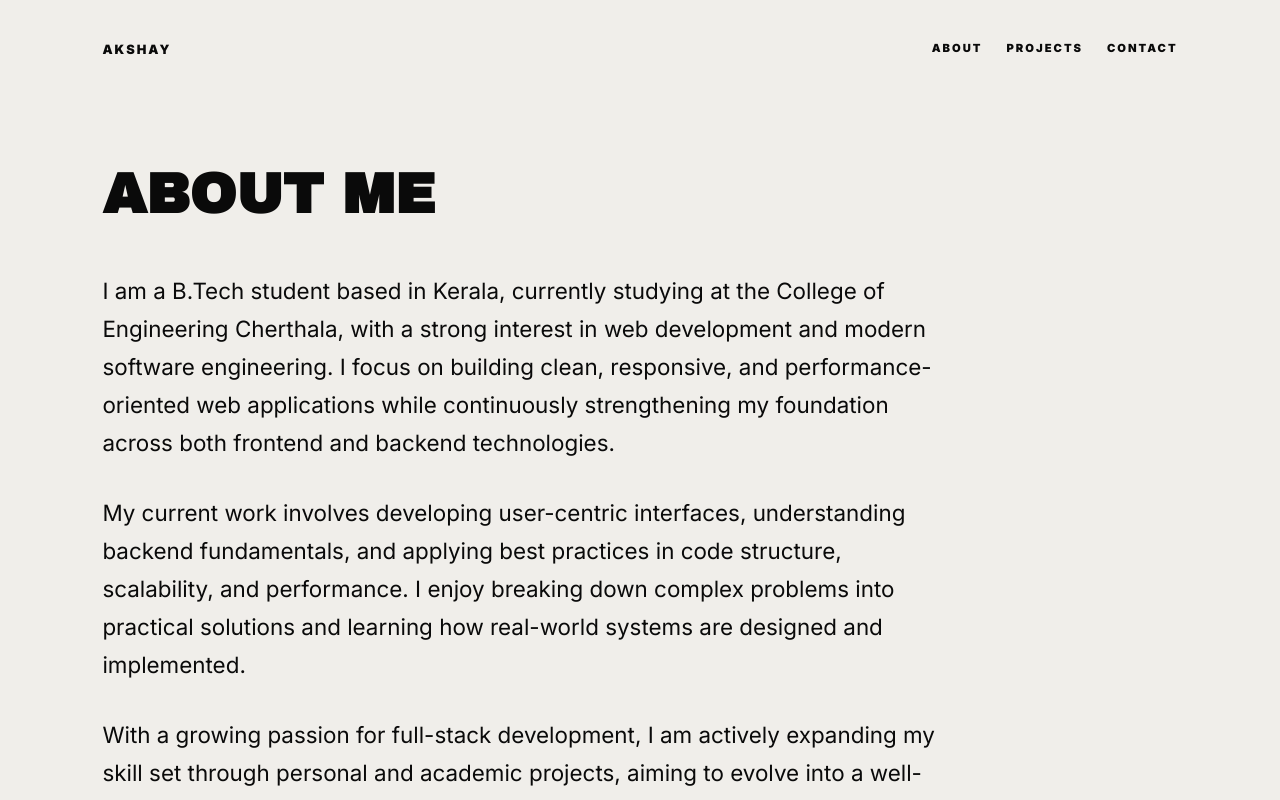
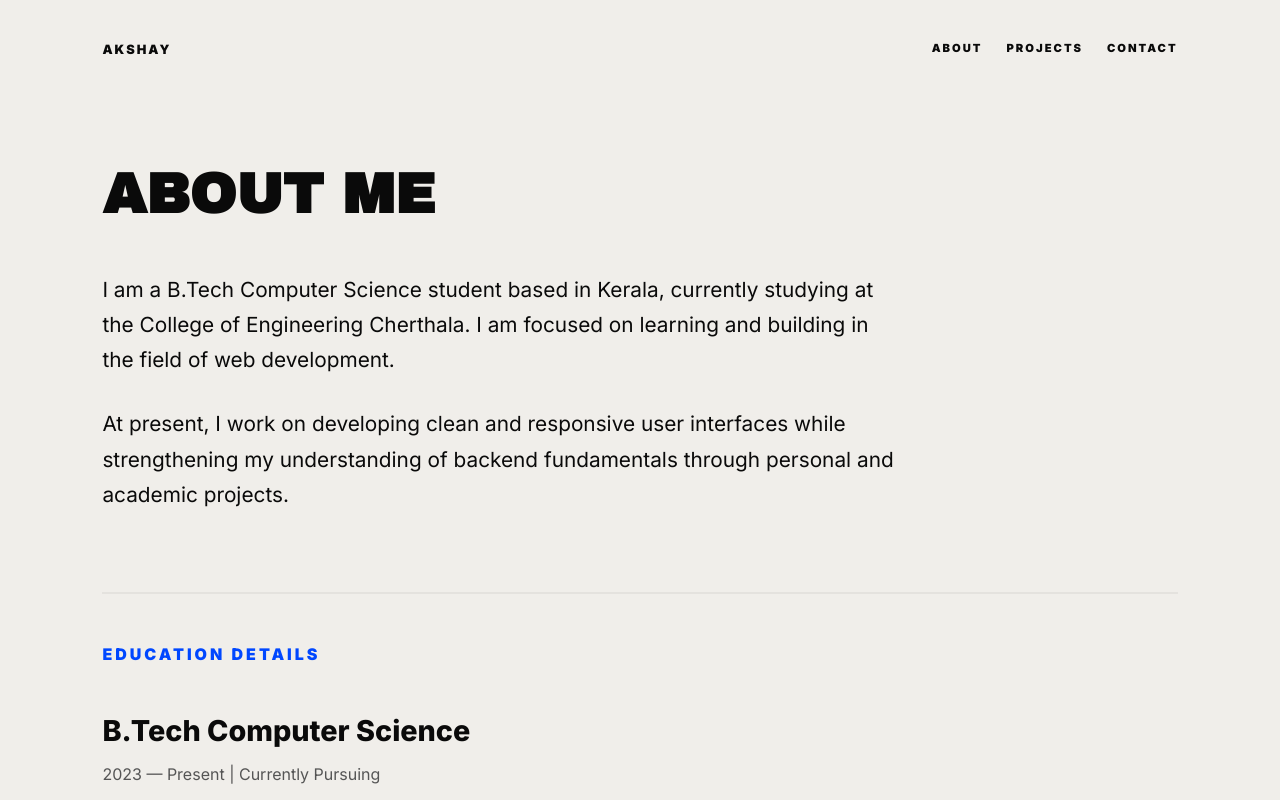
Before and after one commit to akshayajithhh/portfolio, a React (Vite) app: page /about in a window 1280 px wide. Shown: the top 800 px of the page. Built offline with nearby package versions, Linux system fonts and the light colour scheme; the HTML template or start-up script is replaced by a standard one.

Commit message:
about section change

```diff
--- a/src/components/About.jsx
+++ b/src/components/About.jsx
@@ -11,28 +11,25 @@ export default function About() {
       </div>
 
       {/* Paragraph Fade-in */}
-     <div
+ <div
   className="fade-in-text"
   style={{
-    fontSize: '1.4rem',
+    fontSize: '1.3rem',
     lineHeight: '1.7',
-    maxWidth: '850px',
+    maxWidth: '800px',
     marginBottom: '5rem',
     animationDelay: '0.3s'
   }}
 >
-  <p style={{ marginBottom: '2rem' }}>
-    I am a B.Tech student based in Kerala, currently studying at the College of Engineering Cherthala, with a strong interest in web development and modern software engineering. I focus on building clean, responsive, and performance-oriented web applications while continuously strengthening my foundation across both frontend and backend technologies.
-  </p>
-
-  <p style={{ marginBottom: '2rem' }}>
-    My current work involves developing user-centric interfaces, understanding backend fundamentals, and applying best practices in code structure, scalability, and performance. I enjoy breaking down complex problems into practical solutions and learning how real-world systems are designed and implemented.
+  <p style={{ marginBottom: '1.8rem' }}>
+    I am a B.Tech Computer Science student based in Kerala, currently studying at the College of Engineering Cherthala. I am focused on learning and building in the field of web development.
   </p>
 
   <p>
-    With a growing passion for full-stack development, I am actively expanding my skill set through personal and academic projects, aiming to evolve into a well-rounded software developer.
+    At present, I work on developing clean and responsive user interfaces while strengthening my understanding of backend fundamentals through personal and academic projects.
   </p>
 </div>
+
       {/* Education Section */}
       <div style={{ borderTop: '2px solid rgba(0,0,0,0.05)', paddingTop: '3rem' }}>
         <div className="reveal-wrapper">
```
